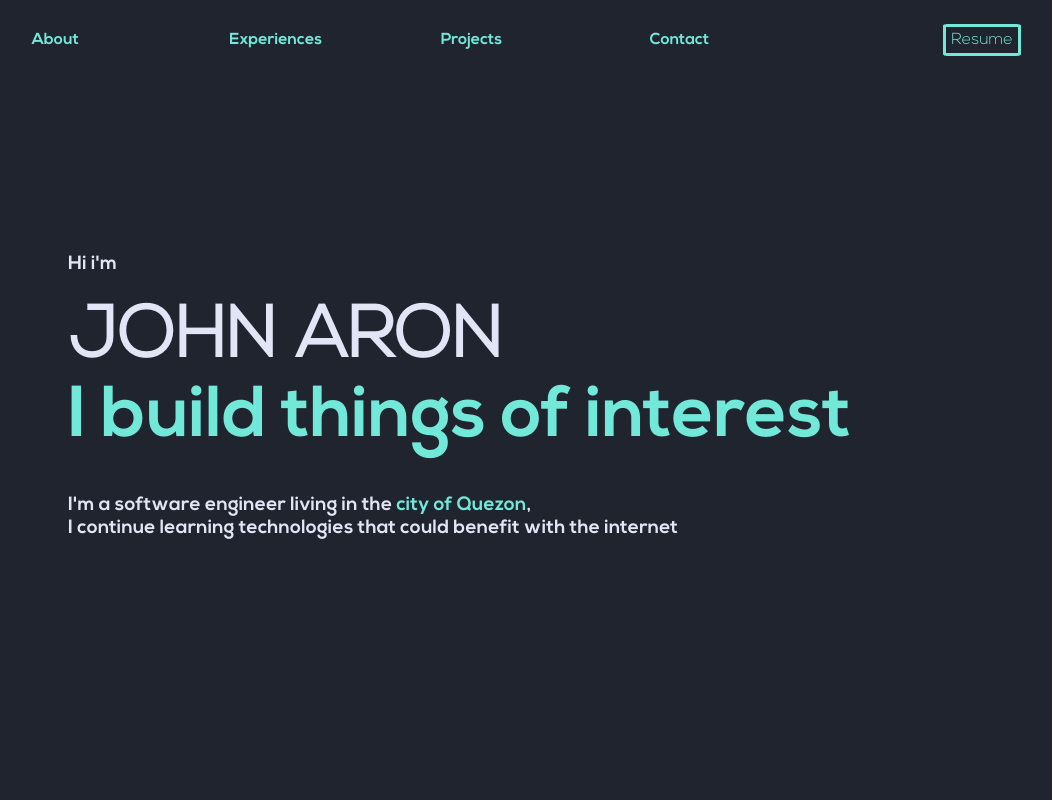
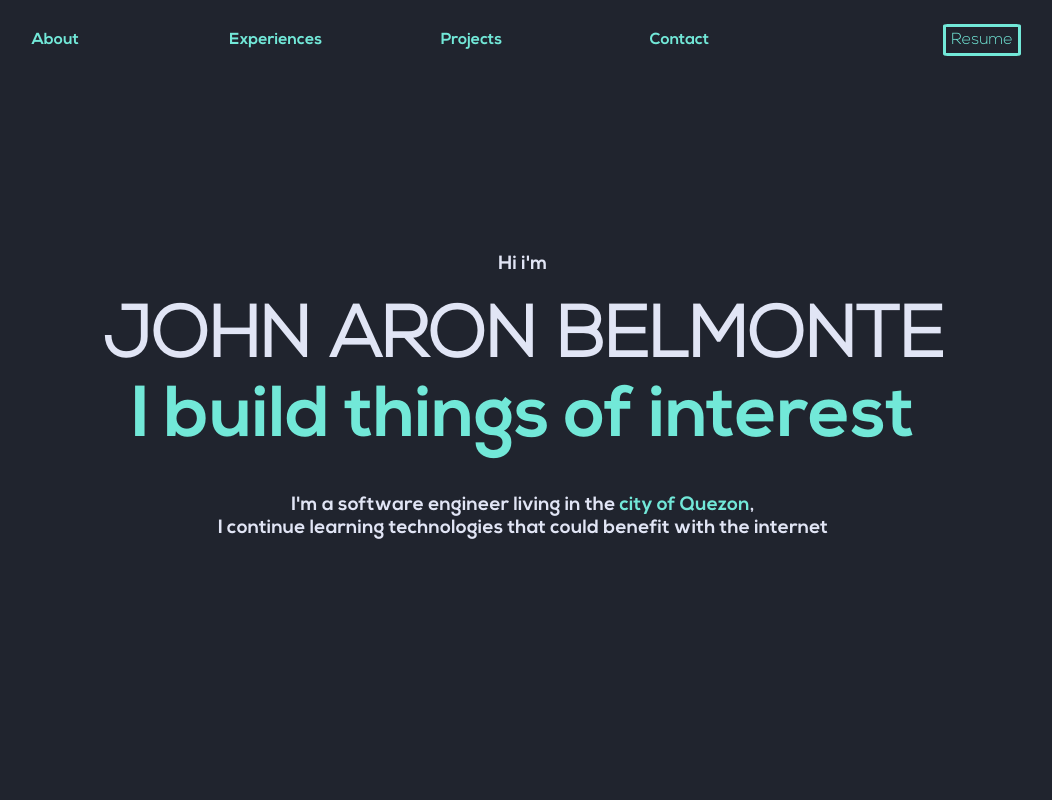
Before and after one commit to jabelmonte/portfolio, a Gatsby site: page / in a window 1280 px wide. Shown: the top 800 px of the page, without its empty margins (122-1174 px from the left). Built offline with nearby package versions, Linux system fonts and the light colour scheme; Gatsby itself is replaced by a stand-in of ours.

Commit message:
intro restructure

```diff
--- a/src/components/sections/intro.js
+++ b/src/components/sections/intro.js
@@ -3,26 +3,26 @@ import styled from "styled-components"
 
 function Intro() {
   return (
-    <StyledIntroContainer>
-      <StyledIntroHeadings>
+    <IntroContainer>
+      <IntroHeadings>
         <p>Hi i'm</p>
-        <h2>JOHN ARON</h2>
-      </StyledIntroHeadings>
-      <StyledIntroH2>
+        <h2>JOHN ARON BELMONTE</h2>
         <h3>I build things of interest</h3>
-      </StyledIntroH2>
-      <p>
+      </IntroHeadings>
+      <IntroTexts>
+        <p>
         I'm a software engineer living in the
         <span className="importantText"> city of Quezon</span>,
         <br></br>
         I continue learning technologies that could benefit with the internet
       </p>
-    </StyledIntroContainer>
+      </IntroTexts>
+    </IntroContainer>
   )
 }
 
-const StyledIntroContainer = styled.section`
-  max-width: 900px;
+const IntroContainer = styled.section`
+  max-width: 100%;
   height: 80%vh;
   margin: 0 auto;
   border-width: 0;
@@ -30,6 +30,10 @@ const StyledIntroContainer = styled.section`
   margin-bottom: 16em;
   width: 100%;
   padding: 5px;
+  display: block;
+  justify-content: center;
+  text-align: center;
+
   p {
       font-size: 1.2rem;
       font-family: 'NexaBold';
@@ -40,6 +44,10 @@ const StyledIntroContainer = styled.section`
      justify-content: center;
      text-align: center;
      padding: 2px;
+
+     h2 {
+       font-size: 3em;
+     }
     h3 {
       font-size: 3rem;
     }
@@ -50,17 +58,19 @@ const StyledIntroContainer = styled.section`
     flex-direction: column;
     justify-content: center;
     text-align: center;
-
+    h2 {
+       font-size: 2.5em;
+     }
     h3 {
       font-size: 2rem;
     }
    }
 `
-const StyledIntroHeadings = styled.div`
+const IntroHeadings = styled.div`
   margin: 0 auto;
   padding: 0;
 `
-const StyledIntroH2 = styled.div`
+const IntroTexts = styled.div`
   margin: 0 auto;
   padding: 0;
   font-size: 1px;
```
